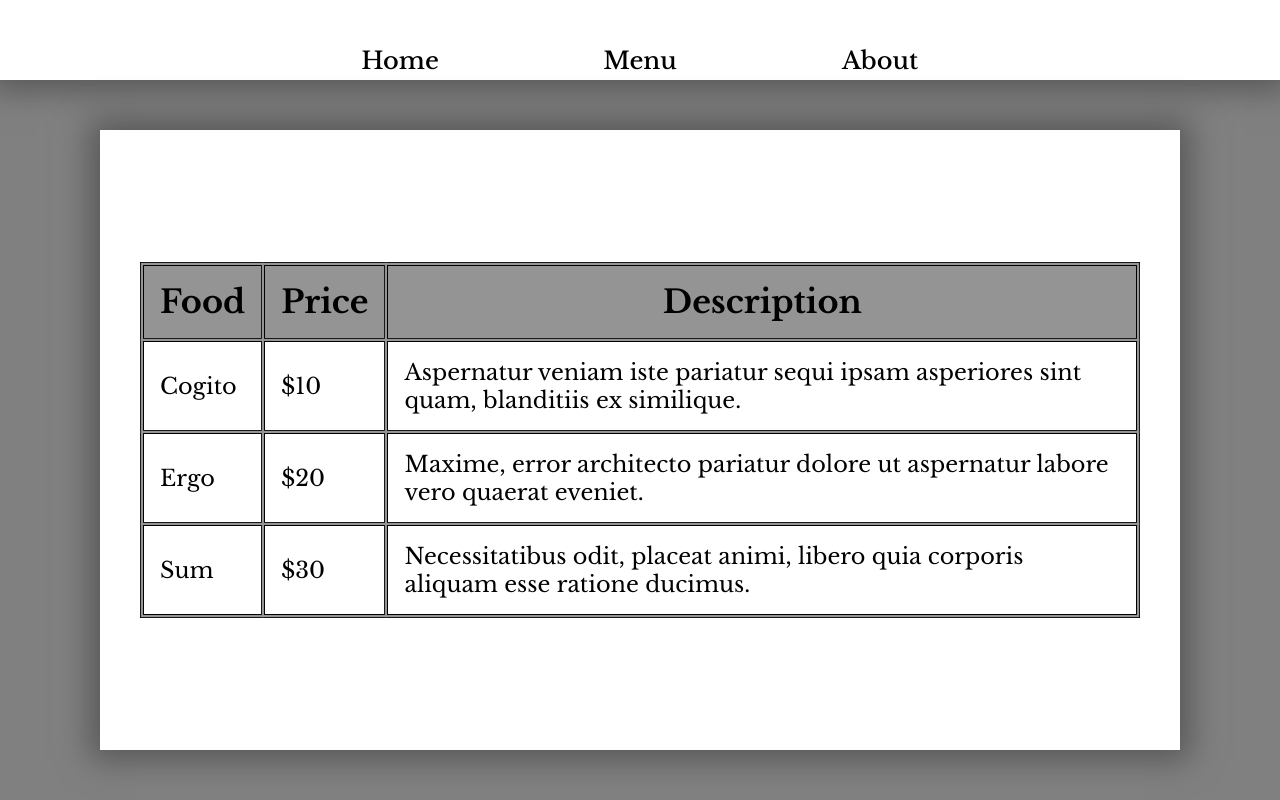
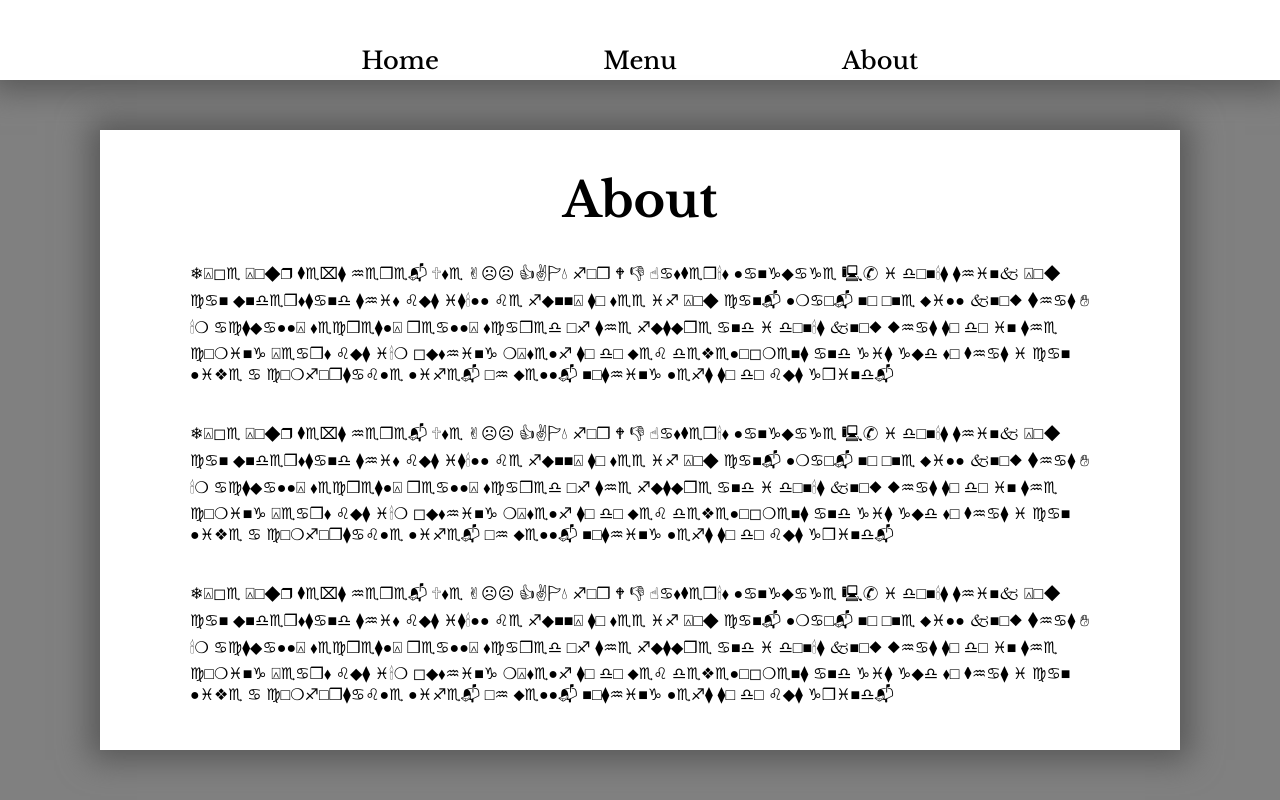
Before and after one commit to TheA3ther/odin-restaurant-page, a website built with webpack: page src/template.html in a window 1280 px wide. Built offline with nearby package versions, Linux system fonts and the light colour scheme.

Commit message:
Add about.js and content in JavaScript

```diff
--- a/src/index.js
+++ b/src/index.js
@@ -1,11 +1,15 @@
 import "./styles.css";
 import createHome from "./modules/home.js";
 import createMenu from "./modules/menu.js";
+import createAbout from "./modules/about.js";
 
 const content = document.querySelector("#content");
 
 // const home = createHome();
 // content.appendChild(home);
 
-const menu = createMenu();
-content.appendChild(menu);
+// const menu = createMenu();
+// content.appendChild(menu);
+
+const about = createAbout();
+content.appendChild(about);
--- /dev/null
+++ b/src/modules/about.js
@@ -0,0 +1,22 @@
+const TITLE = "About";
+const P = "❄︎⍓︎◻︎♏︎ ⍓︎□︎◆︎❒︎ ⧫︎♏︎⌧︎⧫︎ ♒︎♏︎❒︎♏︎📬︎ 🕆︎⬧︎♏︎ ✌︎☹︎☹︎ 👍︎✌︎🏱︎💧︎ ♐︎□︎❒︎ 🕈︎ 👎︎ ☝︎♋︎⬧︎⧫︎♏︎❒︎🕯︎⬧︎ ●︎♋︎■︎♑︎◆︎♋︎♑︎♏︎ 🖳︎✆︎ ♓︎ ♎︎□︎■︎🕯︎⧫︎ ⧫︎♒︎♓︎■︎🙵 ⍓︎□︎◆︎ ♍︎♋︎■︎ ◆︎■︎♎︎♏︎❒︎⬧︎⧫︎♋︎■︎♎︎ ⧫︎♒︎♓︎⬧︎ ♌︎◆︎⧫︎ ♓︎⧫︎🕯︎●︎●︎ ♌︎♏︎ ♐︎◆︎■︎■︎⍓︎ ⧫︎□︎ ⬧︎♏︎♏︎ ♓︎♐︎ ⍓︎□︎◆︎ ♍︎♋︎■︎📬︎ ●︎❍︎♋︎□︎📬︎ ■︎□︎ □︎■︎♏︎ ⬥︎♓︎●︎●︎ 🙵■︎□︎⬥︎ ⧫︎♒︎♋︎⧫︎ ✋︎🕯︎❍︎ ♋︎♍︎⧫︎◆︎♋︎●︎●︎⍓︎ ⬧︎♏︎♍︎❒︎♏︎⧫︎●︎⍓︎ ❒︎♏︎♋︎●︎●︎⍓︎ ⬧︎♍︎♋︎❒︎♏︎♎︎ □︎♐︎ ⧫︎♒︎♏︎ ♐︎◆︎⧫︎◆︎❒︎♏︎ ♋︎■︎♎︎ ♓︎ ♎︎□︎■︎🕯︎⧫︎ 🙵■︎□︎⬥︎ ⬥︎♒︎♋︎⧫︎ ⧫︎□︎ ♎︎□︎ ♓︎■︎ ⧫︎♒︎♏︎ ♍︎□︎❍︎♓︎■︎♑︎ ⍓︎♏︎♋︎❒︎⬧︎ ♌︎◆︎⧫︎ ♓︎🕯︎❍︎ ◻︎◆︎⬧︎♒︎♓︎■︎♑︎ ❍︎⍓︎⬧︎♏︎●︎♐︎ ⧫︎□︎ ♎︎□︎ ⬥︎♏︎♌︎ ♎︎♏︎❖︎♏︎●︎□︎◻︎❍︎♏︎■︎⧫︎ ♋︎■︎♎︎ ♑︎♓︎⧫︎ ♑︎◆︎♎︎ ⬧︎□︎ ⧫︎♒︎♋︎⧫︎ ♓︎ ♍︎♋︎■︎ ●︎♓︎❖︎♏︎ ♋︎ ♍︎□︎❍︎♐︎□︎❒︎⧫︎♋︎♌︎●︎♏︎ ●︎♓︎♐︎♏︎📬︎ □︎♒︎ ⬥︎♏︎●︎●︎📬︎ ■︎□︎⧫︎♒︎♓︎■︎♑︎ ●︎♏︎♐︎⧫︎ ⧫︎□︎ ♎︎□︎ ♌︎◆︎⧫︎ ♑︎❒︎♓︎■︎♎︎📬︎";
+const TIMES = 3;
+
+function createAbout() {
+    const about = document.createElement("div");
+    about.id = "about";
+
+    const h1 = document.createElement("h1");
+    h1.textContent = TITLE;
+    about.appendChild(h1);
+
+    for (let i = 0; i < TIMES; i++) {
+        const p = document.createElement("p");
+        p.textContent = P;
+        about.appendChild(p);
+    }
+
+    return about;
+}
+
+export default createAbout;
--- a/src/styles.css
+++ b/src/styles.css
@@ -131,3 +131,20 @@ nav > button:hover {
 #menu tr > td {
     font-size: 1.4rem;
 }
+
+#about {
+    height: 100%;
+    display: flex;
+    flex-direction: column;
+    justify-content: safe center;
+    align-items: safe center;
+    gap: 2rem;
+}
+
+#about h1 {
+    font-size: 3rem;
+}
+
+#about p {
+    padding: 0px 50px;
+}
```
